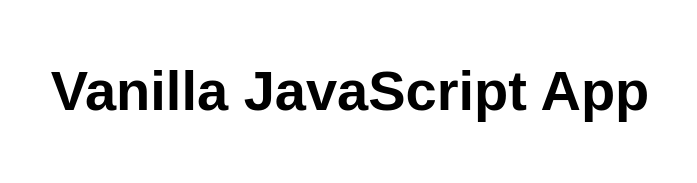
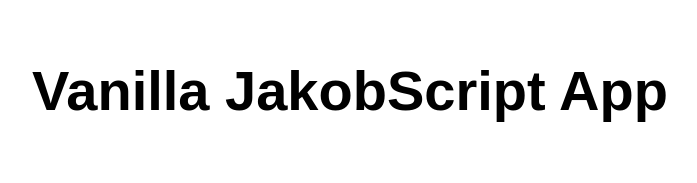
Before and after one commit to jaks6/CC2021_lab13, a plain HTML site: page index.html in a window 1280 px wide. Shown: the whole page, without its empty margins (290-987 px from the left). Drawn offline with Linux system fonts and the light colour scheme.

Commit message:
Update index.html

```diff
--- a/index.html
+++ b/index.html
@@ -10,7 +10,7 @@
 
 <body>
   <main>
-    <h1>Vanilla JavaScript App</h1>
+    <h1>Vanilla JakobScript App</h1>
   </main>
 </body>
 
```
